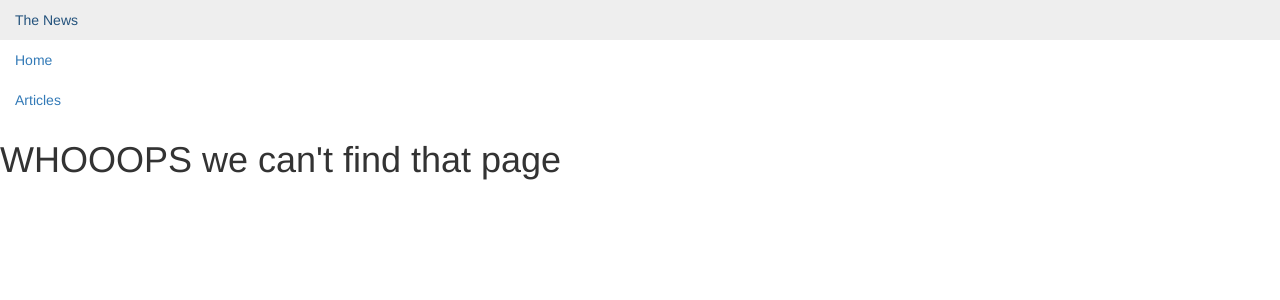
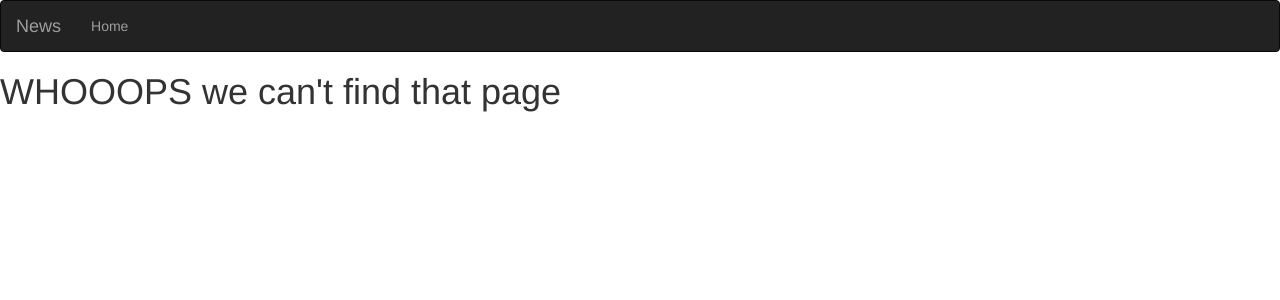
Before and after one commit to default-007/news, a Flask app: template app/templates/fourOWfour.html in a window 1280 px wide. Shown: the top 300 px of the page. Run offline with Flask 2, Linux system fonts and the light colour scheme; the template is opened without the code that fills it, so the values that code supplies are empty; parts of the project's set-up code (start-up, migrations or seed data) failed here and were passed over; some libraries are stand-ins or nearby versions.

Commit message:
Fixed a few thinds in the code

```diff
--- a/app/templates/navbar.html
+++ b/app/templates/navbar.html
@@ -1,11 +1,18 @@
-<ul class="nav">
-  <li class="nav-item">
-    <a class="nav-link active" href="/">The News</a>
-  </li>
-  <li class="nav-item">
-    <a class="nav-link" href="/">Home</a>
-  </li>
-  <li class="nav-item">
-    <a class="nav-link" href="/articles">Articles</a>
-  </li>
-</ul>
+<div class="navbar navbar-inverse" role="navigation">
+  <div class="container-fluid">
+      <div class="navbar-header">
+          <button type="button" class="navbar-toggle" data-toggle="collapse" data-target=".navbar-collapse">
+            <span class="sr-only">Toggle navigation</span>
+            <span class="icon-bar"></span>
+            <span class="icon-bar"></span>
+            <span class="icon-bar"></span>
+          </button>
+          <a class="navbar-brand" href="/"> News</a>
+      </div>
+      <div class="navbar-collapse collapse">
+          <ul class="nav navbar-nav">
+              <li><a href="/">Home</a></li>
+      </div>
+
+  </div>
+</div>
--- a/app/templates/news_source.html
+++ /dev/null
@@ -1 +0,0 @@
-<h1> news page {{ id }} </h1
--- a/app/views.py
+++ b/app/views.py
@@ -17,7 +17,7 @@ def index():
     fox_news = get_news_source('fox-news')
     espn_news = get_news_source('espn')
     the_wall_street_journal = get_news_source('the-wall-street-journal')
-    title = 'Home - Welcome to The best News Website Online'
+    title = 'The Best of News'
     return render_template('index.html', title = title, abc = abc_news, cnn = cnn_news, time = time_news , nbc = nbc_news, fox = fox_news, wallstreet = the_wall_street_journal, espn = espn_news)
 
 @app.route('/articles')
```
Also changed, not shown: app/templates/index.html (+44 -26 lines), 1 other file.
